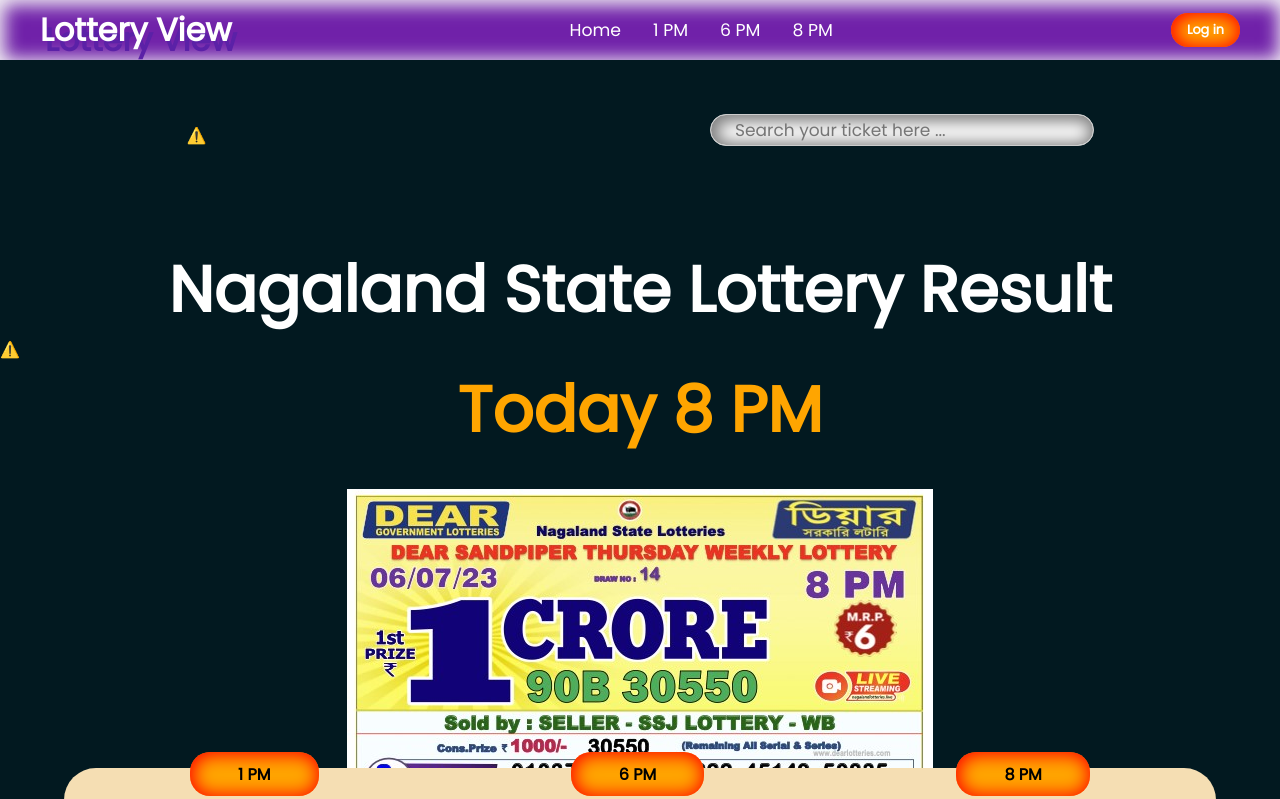
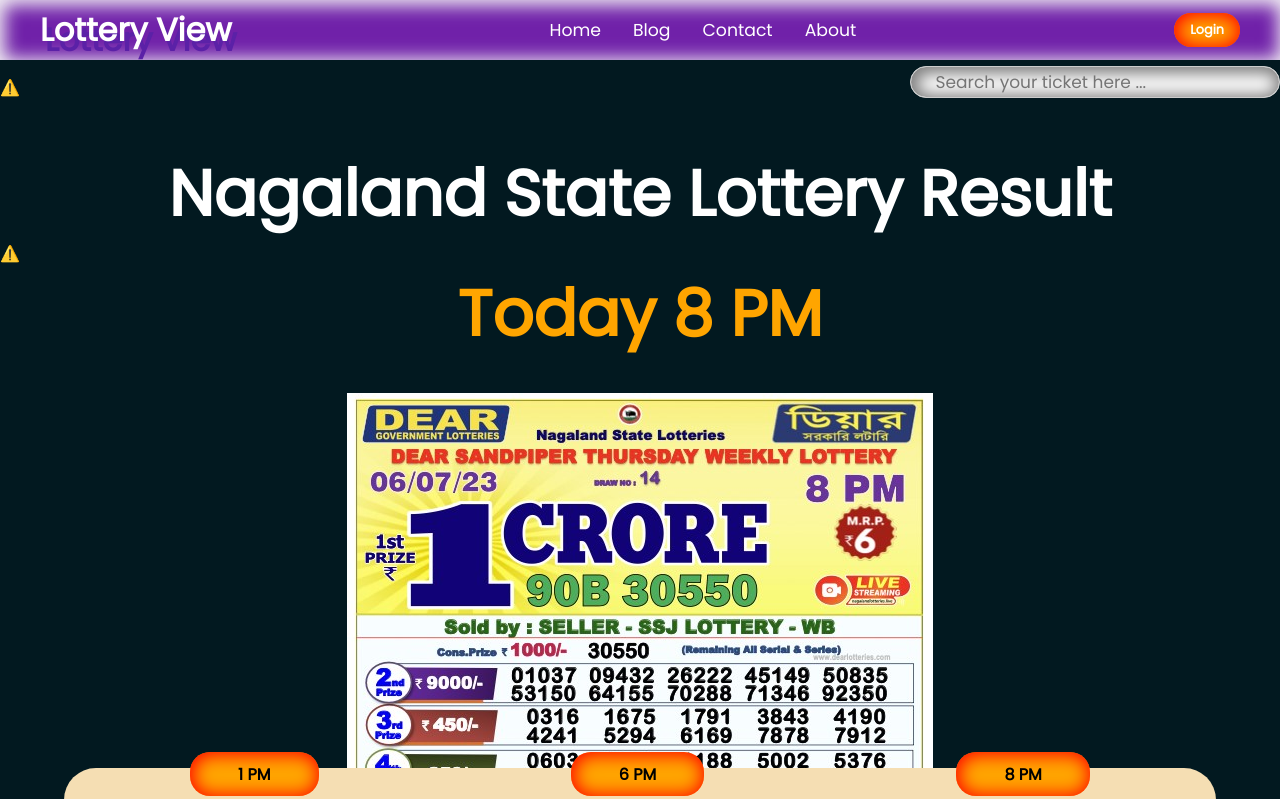
Before and after one commit to Srimanta-123/LotteryViewSite, a plain HTML site: page index.html in a window 1280 px wide. Shown: the top 799 px of the page. Drawn offline with nearby package versions, Linux system fonts and the light colour scheme; no server answers.

Commit message:
Update index.html

```diff
--- a/index.html
+++ b/index.html
@@ -25,21 +25,21 @@
 
             <ul class="links">
                 <li><a href="#">Home</a></li>
-                <li><a href="#">1 PM</a></li>
-                <li><a href="#">6 PM</a></li>
-                <li><a href="#">8 PM</a></li>
+                <li><a href="#">Blog</a></li>
+                <li><a href="#">Contact</a></li>
+                <li><a href="#">About</a></li>
             </ul>
 
-            <a href="#" class="action_btn btnLogin-popup">Log in</a>
+            <a href="#" class="action_btn btnLogin-popup">Login</a>
             <div class="toggle_btn">
                 <i class="fa-solid fa-bars"></i>
             </div>
         </div>
         <div class="dropdown_menu  ">
             <li><a href="#">Home</a></li>
-            <li><a href="#">1 PM</a></li>
-            <li><a href="#">6 PM</a></li>
-            <li><a href="#">8 PM</a></li>
+            <li><a href="#">Blog</a></li>
+            <li><a href="#">Contact</a></li>
+            <li><a href="#">About</a></li>
             <li><a href="#" class="action_btn btnLogin-popup">Login</a></li>
 
         </div>
@@ -149,15 +149,16 @@
     <main>
 
         <div class="search">
-            <lottie-player class="lottie-player" src="https://assets5.lottiefiles.com/packages/lf20_bo8vqwyw.json"
+            <lottie-player class="man_search" src="https://assets5.lottiefiles.com/packages/lf20_bo8vqwyw.json"
                 background="transparent" speed="1" loop autoplay></lottie-player>
             <input class="input" type="text" placeholder=" Search your ticket here ...">
         </div>
 
         <div class="first">
             <h1>Nagaland State Lottery Result </h1>
-            <lottie-player src="https://assets7.lottiefiles.com/packages/lf20_xwumYl.json" background="transparent"
-                speed="2" loop autoplay></lottie-player>
+            <lottie-player class="many_coin" src="https://assets10.lottiefiles.com/packages/lf20_xwumYl.json"
+                background="transparent" speed="2" loop autoplay></lottie-player>
+
 
             <h2>Today 8 PM</h2>
             <img src="photos/lottery.jpg" alt="result image">
@@ -350,7 +351,7 @@
                 <label for="subject">Subject</label>
                 <textarea id="subject" name="subject" placeholder="Write something.." style="height:200px"></textarea>
 
-                <input type="Subscribe" value="Subscribe">
+                <button type="submit" class="Subscribe">Subscribe</button>
 
             </form>
         </div>
```
